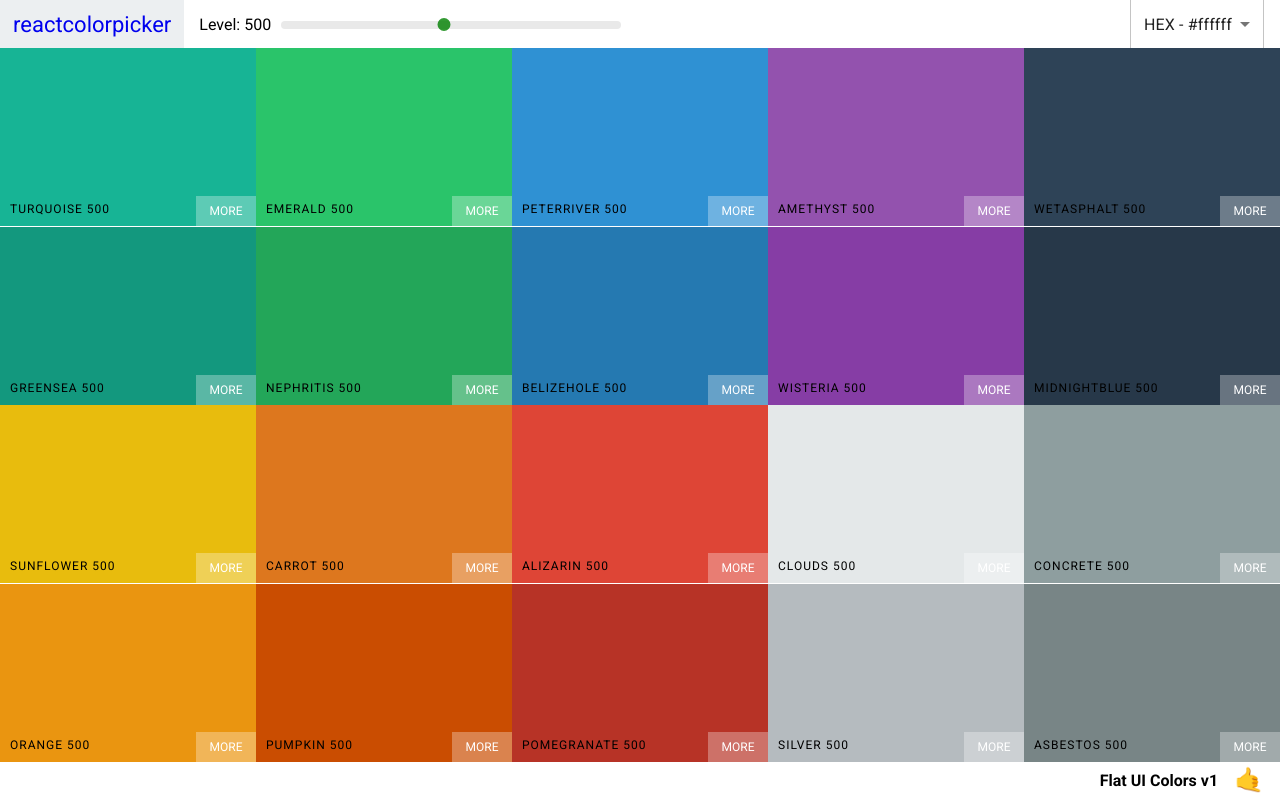
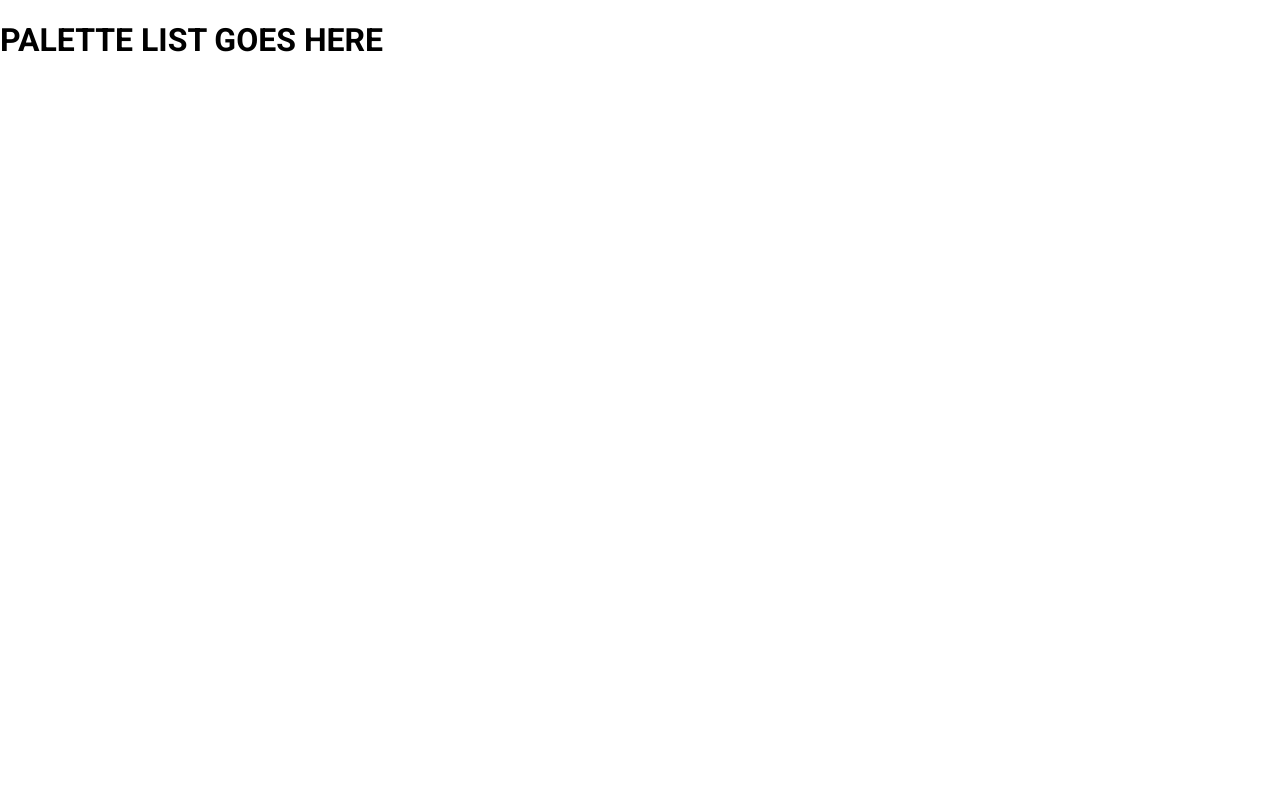
Before and after one commit to deepak-mane/colors-app, a React (Create React App) app: page / in a window 1280 px wide. Built offline with nearby package versions, Linux system fonts and the light colour scheme.

Commit message:
added react router

```diff
--- a/package.json
+++ b/package.json
@@ -15,6 +15,7 @@
     "react": "^17.0.2",
     "react-copy-to-clipboard": "^5.0.4",
     "react-dom": "^17.0.2",
+    "react-router-dom": "^6.2.2",
     "react-scripts": "5.0.0",
     "web-vitals": "^2.1.4"
   },
--- a/src/App.js
+++ b/src/App.js
@@ -1,16 +1,27 @@
+import React, { Component } from 'react'
+import { Routes, Route } from 'react-router-dom'
 import Palatte from './Palatte'
+import Home from './Home'
 import seedColors from './seedColors'
 import { generatePalette } from './colorHelpers'
-
-import React, { Component } from 'react'
-
 class App extends Component {
   render() {
     // console.log(generatePalette(seedColors[4]))
     return (
-      <div>
-        <Palatte palette={generatePalette(seedColors[1])} />
-      </div>
+      <Routes>
+        <Route exact='true' path='/' element={<Home />} />
+        <Route
+          exact='true'
+          path='/palette/:id'
+          element={
+            <Palatte palette={generatePalette(seedColors[1])} />
+          }
+        />
+        } />
+      </Routes>
+      // <div>
+      //   <Palatte palette={generatePalette(seedColors[1])} />
+      // </div>
     )
   }
 }
--- /dev/null
+++ b/src/Home.js
@@ -0,0 +1,12 @@
+import React, { Component } from 'react'
+
+class Home extends Component {
+  render() {
+    return (
+      <div>
+        <h1>PALETTE LIST GOES HERE</h1>
+      </div>
+    )
+  }
+}
+export default Home
```
Also changed, not shown: src/index.js (+10 -9 lines), 1 other file (tests, documents, lock files or other folders).
